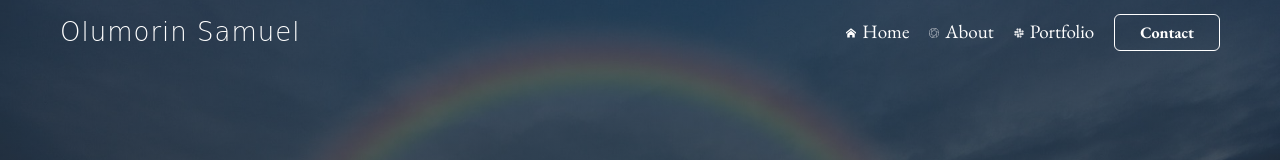
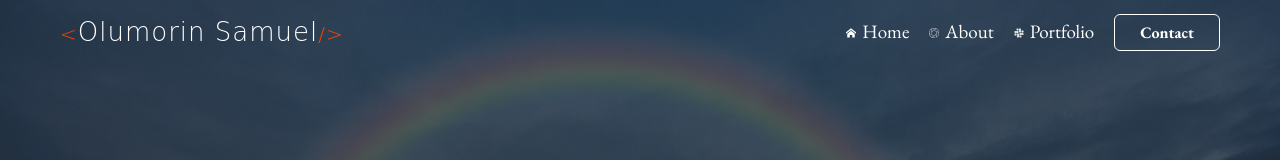
Before and after one commit to oluSammy/my-portfolio, a website: page index.html in a window 1280 px wide. Shown: the top 160 px of the page. Drawn offline with nearby package versions, Linux system fonts and the light colour scheme; a web font is replaced by a local one.

Commit message:
changed title

```diff
--- a/index.html
+++ b/index.html
@@ -26,7 +26,7 @@
         </svg>
     </a>
     <nav class="nav">
-        <h1 class="nav__title">Olumorin Samuel</h1>
+        <h1 class="nav__title"><span class="nav__title-span"><</span>Olumorin Samuel<span class="nav__title-span">/></span></h1>
         <div class="nav__list">
             <ul class="nav__links">
                 <li class="nav__link">
--- a/sass/layout/_navigation.scss
+++ b/sass/layout/_navigation.scss
@@ -51,6 +51,11 @@
             margin-right: 0;
             font-size: 1.9rem;
         }
+    }
+
+    &__title-span {
+        color: orangered;
+        font-size: 2rem;
     }
 
     &__list {
```
Also changed, not shown: css/style.css, 1 other file.
